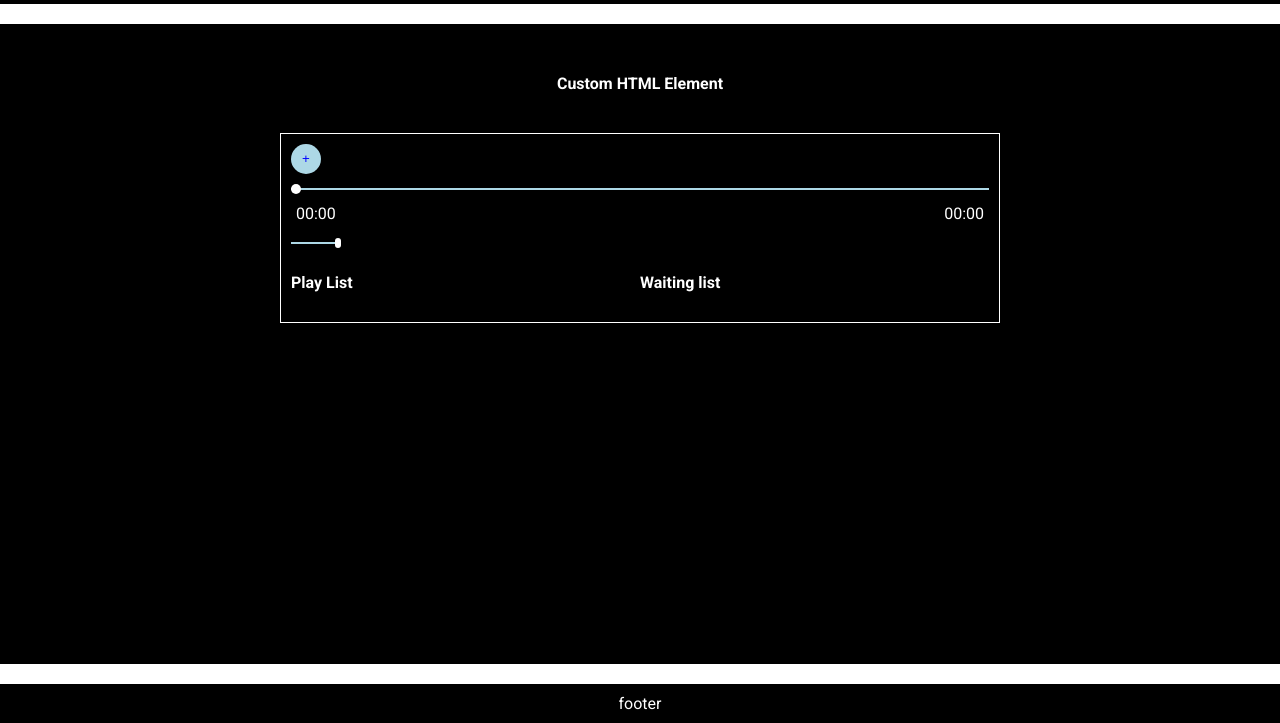
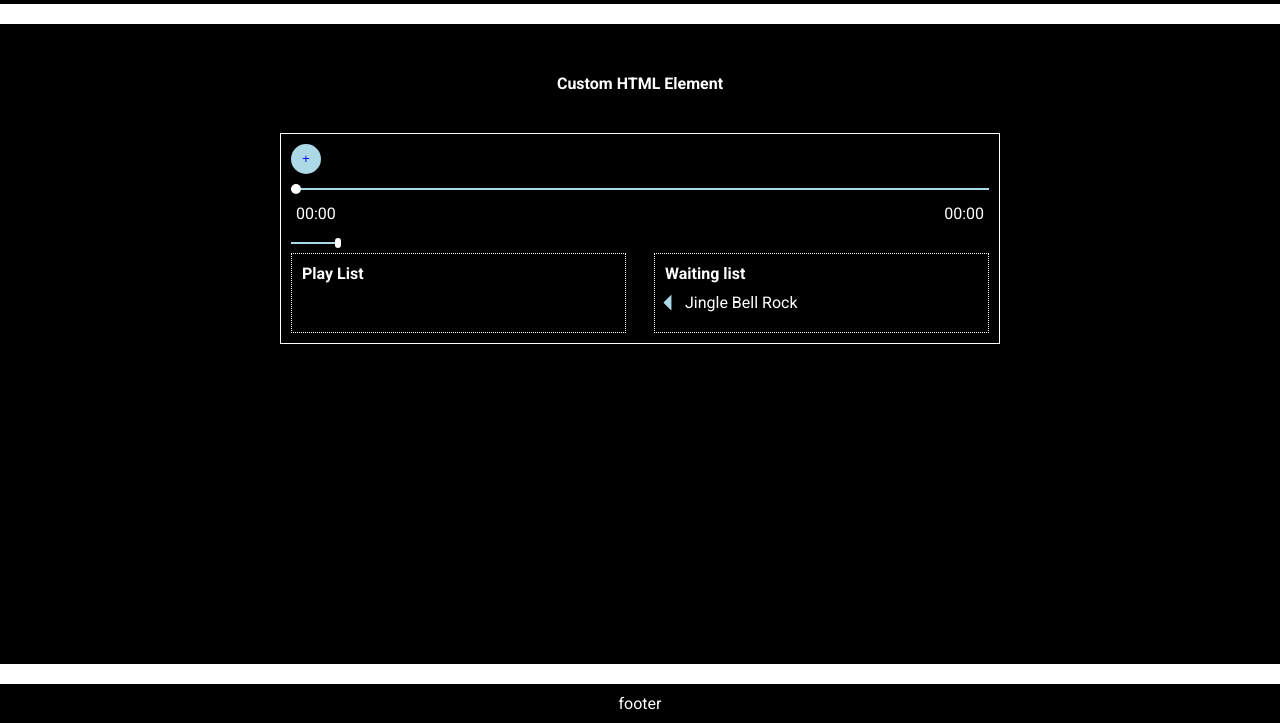
Before and after one commit to MaryAnzh/Custom-HTML-Element-Audio-Player, a website built with webpack: page index.html in a window 1280 px wide. Shown: the part 77-800 px from the top of the page. Built offline with nearby package versions, Linux system fonts and the light colour scheme.

Commit message:
feat: add play list layout

```diff
--- a/src/view/components/audio-player/audio-player.scss
+++ b/src/view/components/audio-player/audio-player.scss
@@ -54,6 +54,7 @@
                 left: 0;
                 background: white;
                 border-radius: 50%;
+                cursor: pointer;
             }
 
         }
@@ -89,6 +90,8 @@
                 height: 10px;
                 border-radius: 4px;
                 background: white;
+                cursor: pointer;
+
             }
         }
     }
@@ -96,14 +99,16 @@
     &__lists {
         width: 100%;
         display: flex;
+        justify-content: space-between;
 
         @media (max-width: 740px) {
             flex-direction: column;
         }
 
         .list {
-            width: 50%;
+            width: 48%;
             padding: 10px 0;
+            border: 1px dotted white;
 
             @media (max-width: 740px) {
                 width: 100%;
@@ -111,8 +116,35 @@
 
             &__title {
                 color: white;
-                padding: 10px 0;
+                padding: 0 10px;
                 width: 100%;
+            }
+
+            .items-list {
+                padding: 10px 5px;
+
+                &__item {
+                    font-weight: normal;
+                    display: flex;
+
+                    svg {
+                        width: 15px;
+                        transform: rotate(90deg);
+                        fill: lightblue;
+                        cursor: pointer;
+                        transition: .3s;
+
+                        &:hover {
+                            fill: white;
+                        }
+                    }
+
+                    p {
+                        padding-left: 10px;
+                        color: white;
+                    }
+                }
+
             }
         }
     }
--- a/src/view/components/audio-player/audio-player.ts
+++ b/src/view/components/audio-player/audio-player.ts
@@ -67,6 +67,7 @@ export class AudioPlayerCustomHTML extends HTMLElement {
         this.playListTitle = new Control(this.playListWrap.node, 'h4', 'list__title', 'Play List');
         this.waitingList = new Control(this.lists.node, 'h3', ['audio-player__lists__waiting-list', 'list']);
         this.waitingListTitle = new Control(this.waitingList.node, 'h4', 'list__title', 'Waiting list');
+        this.addAudio(this.waitingList.node, this.playList);
     }
 
     disconnectedCallback() {
@@ -76,6 +77,19 @@ export class AudioPlayerCustomHTML extends HTMLElement {
 
     attributeChangedCallback(name: any, oldValue: any, newValue: any) {
 
+    }
+
+    addAudio(perent: HTMLElement, items: IPlayList[]): void {
+        const ul = new Control(perent, 'ul', 'items-list');
+        items.forEach(item => {
+            const li = new Control(ul.node, 'li', 'items-list__item');
+            const svg = document.createElementNS(`http://www.w3.org/2000/svg`, "svg");
+            svg.setAttribute('viewBox', '0 0 30 15.7');
+            svg.innerHTML = `<path d="M29.7,1.4l-14,14c-0.4,0.4-1,0.4-1.4,0l-14-14c-0.4-0.4-0.4-1,0-1.4h29.4C30.1,0.4,30.1,1,29.7,1.4z"/>
+            `;
+            li.node.appendChild(svg);
+            const text = new Control(li.node, 'p', '', item.title);
+        });
     }
 
     update() { }
```
Also changed, not shown: src/assets/svg/arroy.svg (added).
